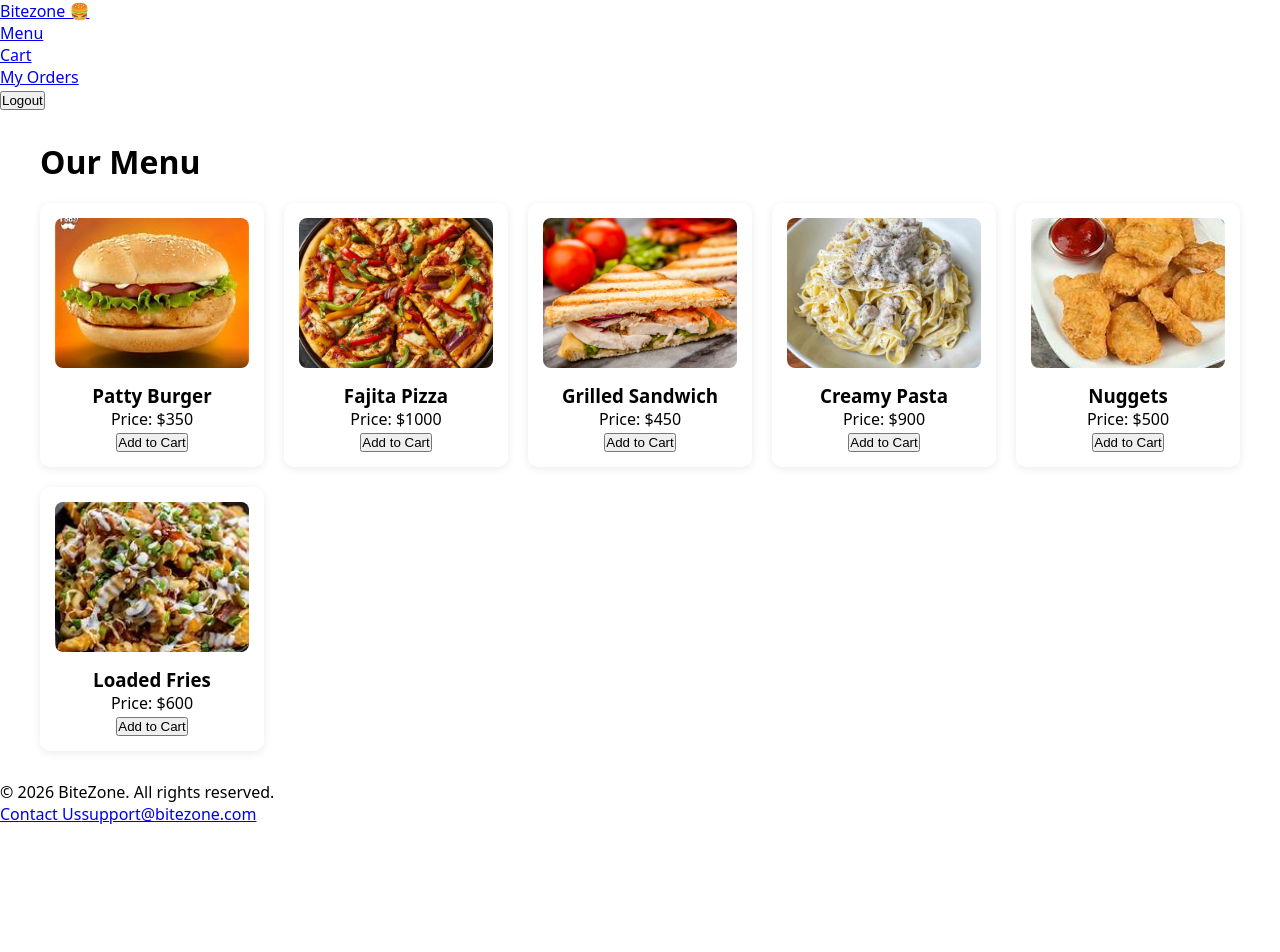
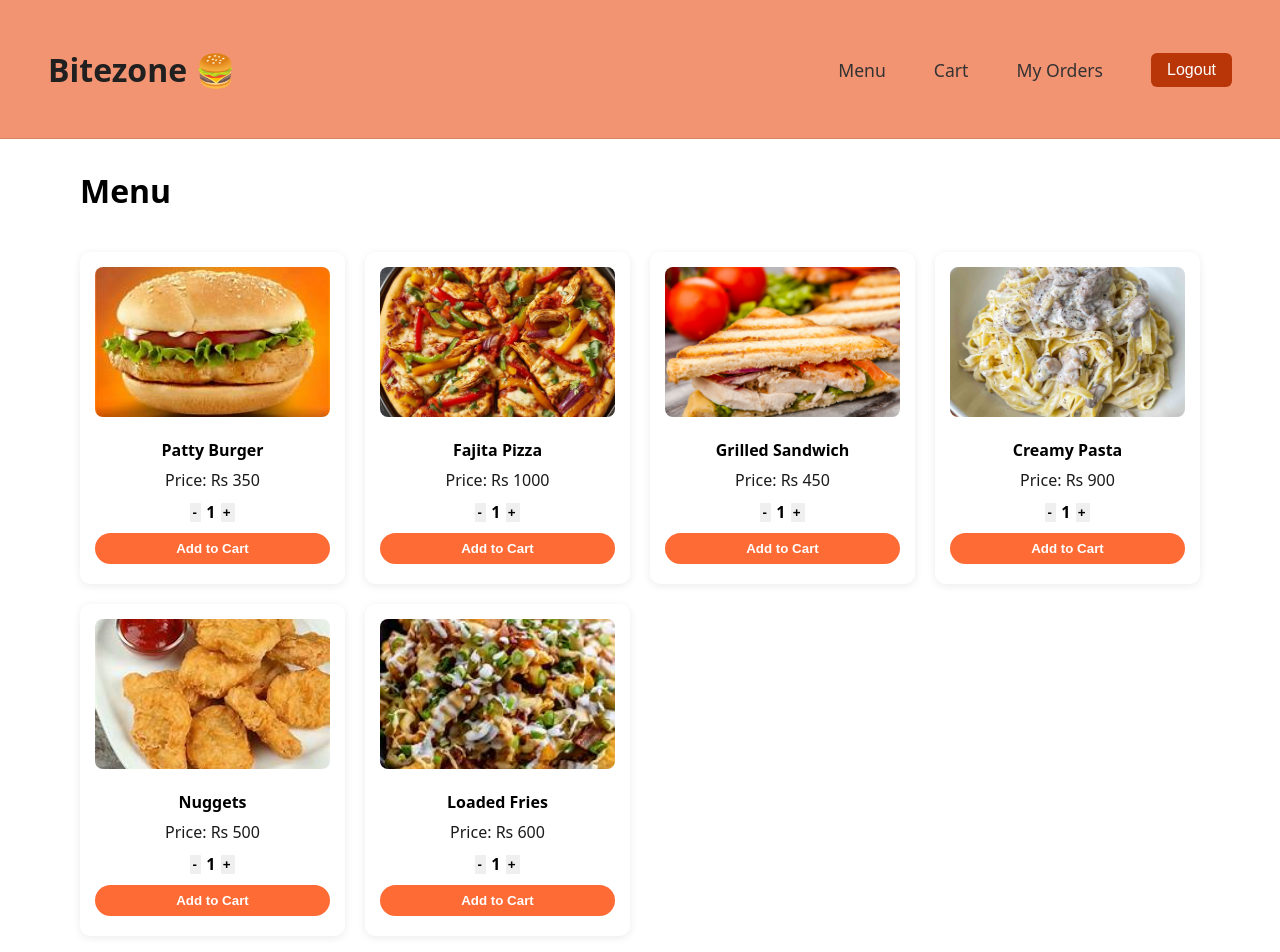
Before and after one commit to Eisha373/Bitezone, a React (Vite) app: page / in a window 1280 px wide. Shown: the top 952 px of the page. Before the commit the page ends 825 px from the top, so only its background shows below. Built offline with nearby package versions, Linux system fonts and the light colour scheme.

Commit message:
added styling to navbar,footer,managed styling of home page,added quantity selector to product card

```diff
--- a/src/App.jsx
+++ b/src/App.jsx
@@ -5,6 +5,7 @@ import {Logout} from"./pages/auth/Logout";
 import {Home} from "./pages/customer/Home";
 import "./auth.css";
 import "./home.css";
+import "./navbar-footer.css";
 
 function App()
 {
--- a/src/components/Footer.jsx
+++ b/src/components/Footer.jsx
@@ -1,4 +1,5 @@
 import {Link} from "react-router-dom";
+import "../navbar-footer.css";
 
 export function Footer(){
     return(
@@ -7,7 +8,7 @@ export function Footer(){
                 <p>&copy; {new Date().getFullYear()} BiteZone. All rights reserved.</p>
                 <div className="footer-links">
                     <Link to="/contact">Contact Us</Link>
-                    <a href="mailto:support@bitezone.com">support@bitezone.com</a>
+                    <a href="mailto:support@bitezone.com"> support@bitezone.com</a>
                 </div>
             </div>
         </footer>
--- a/src/components/Navbar.jsx
+++ b/src/components/Navbar.jsx
@@ -1,4 +1,5 @@
 import {Link,useNavigate} from "react-router-dom";
+import "../navbar-footer.css";
 export function Navbar() {
 
     const navigate = useNavigate();
--- a/src/components/ProductCard.jsx
+++ b/src/components/ProductCard.jsx
@@ -1,10 +1,29 @@
+import {useState} from "react";
 export function ProductCard({ product }) {
+  const [quantity, setQuantity] = useState(1);
+  function handleIncrement(){
+    setQuantity(quantity+1);
+  }
+  function handleDecrement(){
+    if(quantity>1){
+      setQuantity(quantity-1);
+    }
+  }
+
   return (
     <div className="product-card">
       <img src={product.image} alt={product.name} className="product-image" />
       <h3>{product.name}</h3>
-      <p>Price: ${product.price}</p>
-      <button className="add-to-cart-button">Add to Cart</button>
+     <p className="product-price">Price: Rs {product.price}</p>
+
+      <div className="quantity-control">
+        <button className="qty-btn" onClick={handleDecrement}>-</button>
+        <span className="qty-count">{quantity}</span>
+        <button className="qty-btn" onClick={handleIncrement}>+</button>
+      </div>
+      <div className="product-action">
+        <button className="add-to-cart-btn">Add to Cart</button>
+      </div>
     </div>
   );
 }
--- a/src/home.css
+++ b/src/home.css
@@ -1,8 +1,14 @@
 .home-container {
   padding: 30px 40px;
+  margin-left:40px;
+  margin-right:40px;
 }
 
 .home-container h1 {
+  font-size: 2rem;
+  font-weight: bold;
+  padding-bottom: 20px;
+  display:center;
   margin-bottom: 20px;
 }
 
@@ -19,6 +25,10 @@
   padding: 15px;
   text-align: center;
 }
+.product-card h3 {
+  font-size: 1rem;
+  margin: 7px 0;
+}
 
 .product-image {
   width: 100%;
@@ -29,16 +39,24 @@
 }
 
 .product-price {
-  color: #6372fc;
-  font-weight: 600;
+  color: #1a1a1c;
+  font-weight: 500;
+  font-size: 1rem;
   margin: 8px 0;
+}
+.qty-btn:hover {
+  background-color: #eee;
 }
 
 .add-to-cart-btn {
   background-color: #ff6b35;
   color: white;
+  display:column;
+  align-items:row;
+  justify-content:center;
   border: none;
-  padding: 8px 16px;
+  margin-bottom: 5px;
+  padding: 8px 14px;
   border-radius: 20px;
   cursor: pointer;
   font-weight: 600;
@@ -47,3 +65,32 @@
 .add-to-cart-btn:hover {
   background-color: #e85a2a;
 }
+.quantity-control {
+  display: flex;
+  align-items: center;
+  justify-content:center;
+  margin-top: 10px;
+}
+.qty-count{
+  font-weight: 600;
+  min-width: 20px;
+  text-align: center;
+}
+.product-action{
+  display: flex;
+  flex-direction: column;
+  gap: 8px;
+  margin-top: 10px;
+}
+.qty-btn{
+
+  color:black;
+  border: 10px;
+  padding: 2px 4px 2px 2px;
+  border-radius: 1px;
+  cursor: pointer;
+  font-weight: bold;
+}
+.qty-btn:hover {
+  background-color: #eee;
+}
--- /dev/null
+++ b/src/navbar-footer.css
@@ -0,0 +1,71 @@
+.navbar{
+    display:flex;
+    flex-direction:row;
+    justify-content:space-between;
+    background-color:rgb(242, 147, 113);
+    padding:3rem;
+    align-items:center;
+    box-shadow:inset 0 -1px 0 rgba(0,0,0,0.1);
+}
+.navbar-logo a{
+    font-size: 2rem;
+    font-weight: bold;
+    color: #202020;
+    text-decoration: none;
+}
+.navbar-links{
+    display:flex;
+    font-size:1.1rem;
+    align-items:center;
+    justify-content:center;
+    gap:3rem;
+    padding:0%;
+    list-style:none;
+}
+.navbar-links a{
+    text-decoration:none;
+    color: #333;
+    transition: color 0.3s;
+}
+.navbar-links a:hover{
+    color: #6372fc;
+}
+.logout-button{
+    background-color: #b83607;
+    font-size:1rem;
+    font-weight:500;
+    color: white;
+    border: none;
+    padding: 0.5rem 1rem;
+    border-radius: 6px;
+    cursor: pointer;
+}
+.footer{
+    display:flex;
+    flex-direction:row;
+    justify-content:center;
+    align-items:center;
+    padding: 1.5rem;
+    background-color: #f1f1f1;
+    margin-top: 1rem;
+}
+.footer-content{
+    display:flex;
+    flex-direction:column;
+    flex-wrap:wrap;
+    justify-content:center;
+    gap:2rem;
+}
+.footer-links{
+    display:flex;
+    flex-direction:row;
+    gap:1rem;
+}
+.footer-links a{
+    text-decoration:none;
+    color: #333;
+    transition: color 0.3s;
+}
+.footer-links a:hover{
+    color: #6372fc;
+}
--- a/src/pages/customer/Home.jsx
+++ b/src/pages/customer/Home.jsx
@@ -10,7 +10,7 @@ export function Home() {
       <Navbar />
 
       <div className="home-container">
-        <h1>Our Menu</h1>
+        <h1>Menu</h1>
         <div className="product-grid">
           {dummyProducts.map((product) => (
             <ProductCard key={product.id} product={product} />
```
